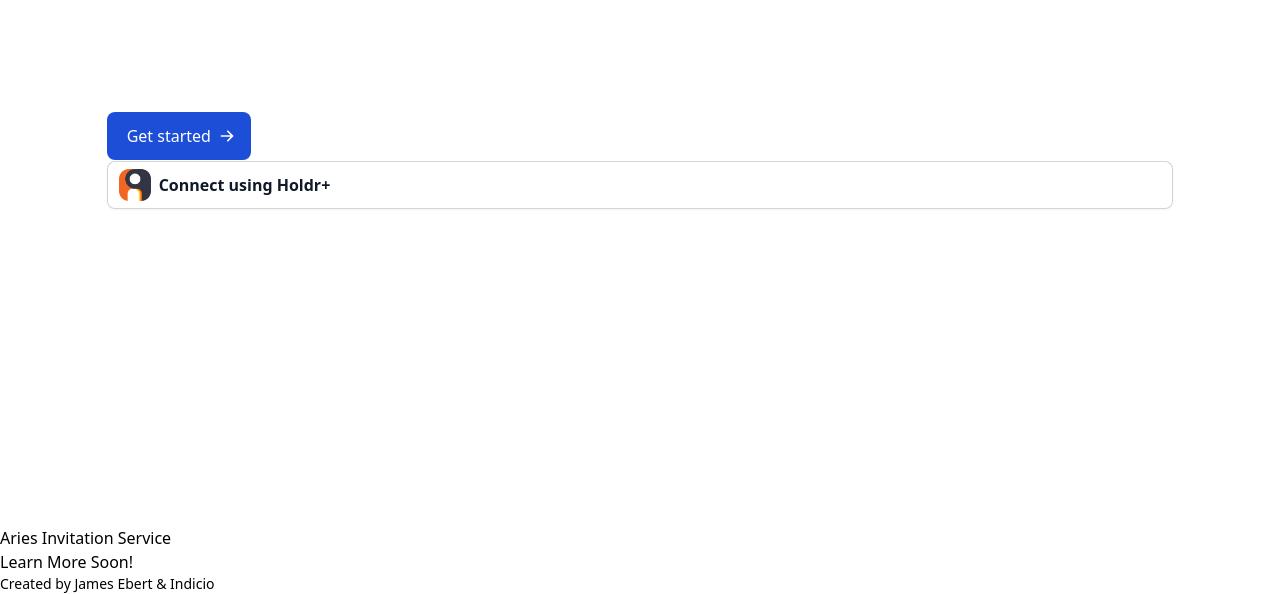
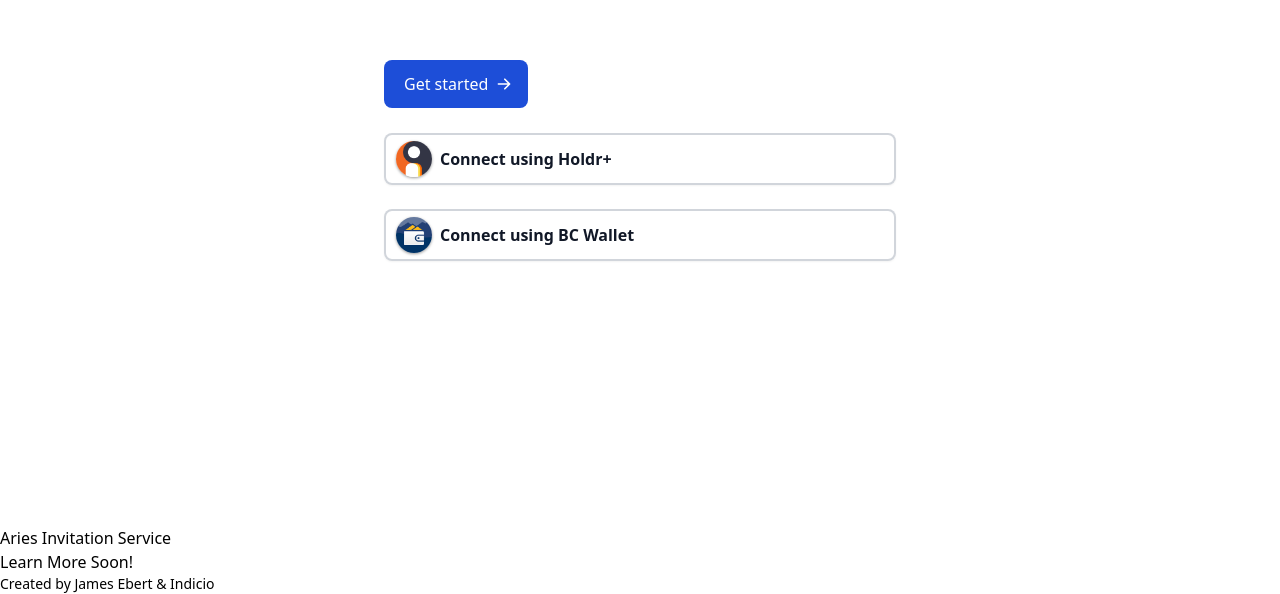
Before and after one commit to Indicio-tech/didcomm-invitation-service, a React (Vite) app: page / in a window 1280 px wide. Shown: the part 206-800 px from the top of the page. Built offline with nearby package versions, Linux system fonts and the light colour scheme.

Commit message:
feat: add button component, app drop shadow
Signed-off-by: James Ebert <jamesebert.k@gmail.com>

```diff
--- a/src/App.tsx
+++ b/src/App.tsx
@@ -3,13 +3,59 @@
 import { BrowserRouter, Route, Routes, useParams } from 'react-router-dom'
 
 import holdrLogo from './assets/holdr-app-icon.png'
+import bcWalletLogo from './assets/bcwallet-logo.png'
+
+// const ConnectButton = (props: { image: string; name: string }) => {
+//   return (
+//     <a
+//       href="#"
+//       className="flex items-center justify-start overflow-hidden rounded-md bg-gray-700 pr-6 text-base font-medium text-white shadow-sm hover:bg-indigo-700"
+//     >
+//       <div className="h-full bg-gray-500 px-3 py-3">
+//         <img className="inline-block h-8 w-8 rounded-lg" src={props.image} alt="" />
+//       </div>
+//       <div className="px-3 py-3">Connect using {props.name}</div>
+//     </a>
+//   )
+// }
+
+// const ConnectButton = (props: { image: string; name: string }) => {
+//   return (
+//     <a
+//       href="#"
+//       className="flex items-center justify-start overflow-hidden rounded-md border-2 border-gray-700 bg-gray-700 pr-6 text-base font-medium text-white shadow-sm hover:bg-indigo-700"
+//     >
+//       <div className="h-full rounded-md bg-gray-50 px-2 py-2">
+//         <img className="inline-block h-9 w-9 rounded-full" src={props.image} alt="" />
+//       </div>
+//       <div className="px-3 py-3">Connect using {props.name}</div>
+//     </a>
+//   )
+// }
+
+const ConnectButton = (props: { image: string; name: string }) => {
+  return (
+    <button
+      type="button"
+      className="inline-flex w-full items-center rounded-lg bg-white px-3 py-2 text-base font-semibold text-gray-900 shadow-sm ring-2 ring-inset ring-gray-300 hover:bg-gray-50"
+    >
+      <img
+        className="mr-2 inline-block h-9 w-9 rounded-full shadow-[0_1px_3px_rgba(0,0,0,0.40)]"
+        src={props.image}
+        alt=""
+      />
+
+      <p>Connect using {props.name}</p>
+    </button>
+  )
+}
 
 const App = () => {
   return (
     <>
       <div className="flex h-screen w-full flex-col justify-between">
         <div className="flex h-full w-full items-center justify-center">
-          <div className="w-5/6 bg-white">
+          <div className="w-5/6 bg-white md:w-2/5">
             <a
               href="#"
               className="inline-flex items-center justify-center rounded-lg bg-blue-700 px-5 py-3 text-center text-base font-medium text-white hover:bg-blue-800 focus:ring-4 focus:ring-blue-300 dark:focus:ring-blue-900"
@@ -35,13 +81,19 @@
             >
               Learn more
             </a>
-            <button
+            {/* <button
               type="button"
-              className="inline-flex w-full items-center rounded-lg bg-white px-3 py-2 text-base font-semibold text-gray-900 shadow-sm ring-1 ring-inset ring-gray-300 hover:bg-gray-50"
+              className="inline-flex w-full items-center rounded-lg bg-white px-3 py-2 text-base font-semibold text-gray-900 shadow-sm ring-2 ring-inset ring-gray-300 hover:bg-gray-50"
             >
-              <img className="mr-2 inline-block h-8 w-8 rounded-lg" src={holdrLogo} alt="" />
+              <img className="mr-2 inline-block h-8 w-8 rounded-full" src={holdrLogo} alt="" />
               <p>Connect using Holdr+</p>
-            </button>
+            </button> */}
+            <div className="mt-6">
+              <ConnectButton image={holdrLogo} name={'Holdr+'} />
+            </div>
+            <div className="mt-6">
+              <ConnectButton image={bcWalletLogo} name={'BC Wallet'} />
+            </div>
           </div>
         </div>
         <BrowserRouter>
```
Also changed, not shown: src/assets/bcwallet-logo.png (added).
